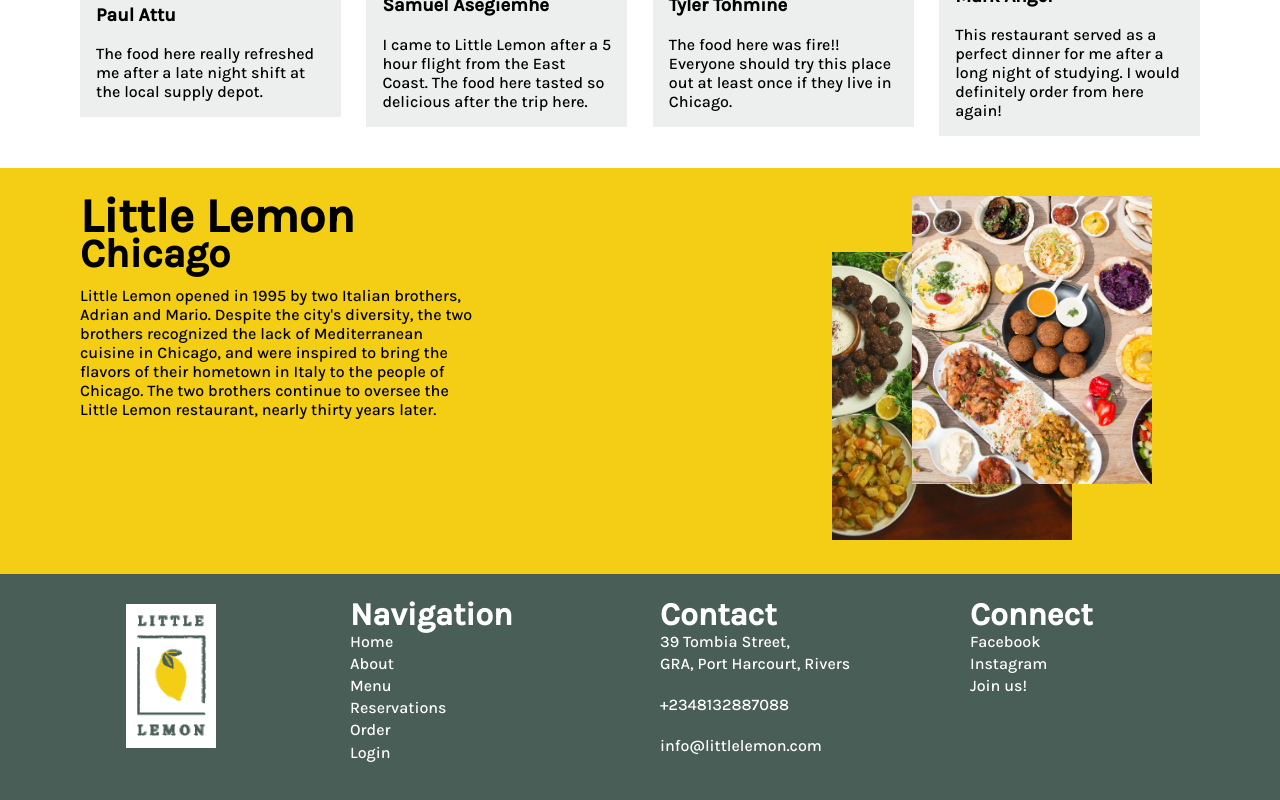
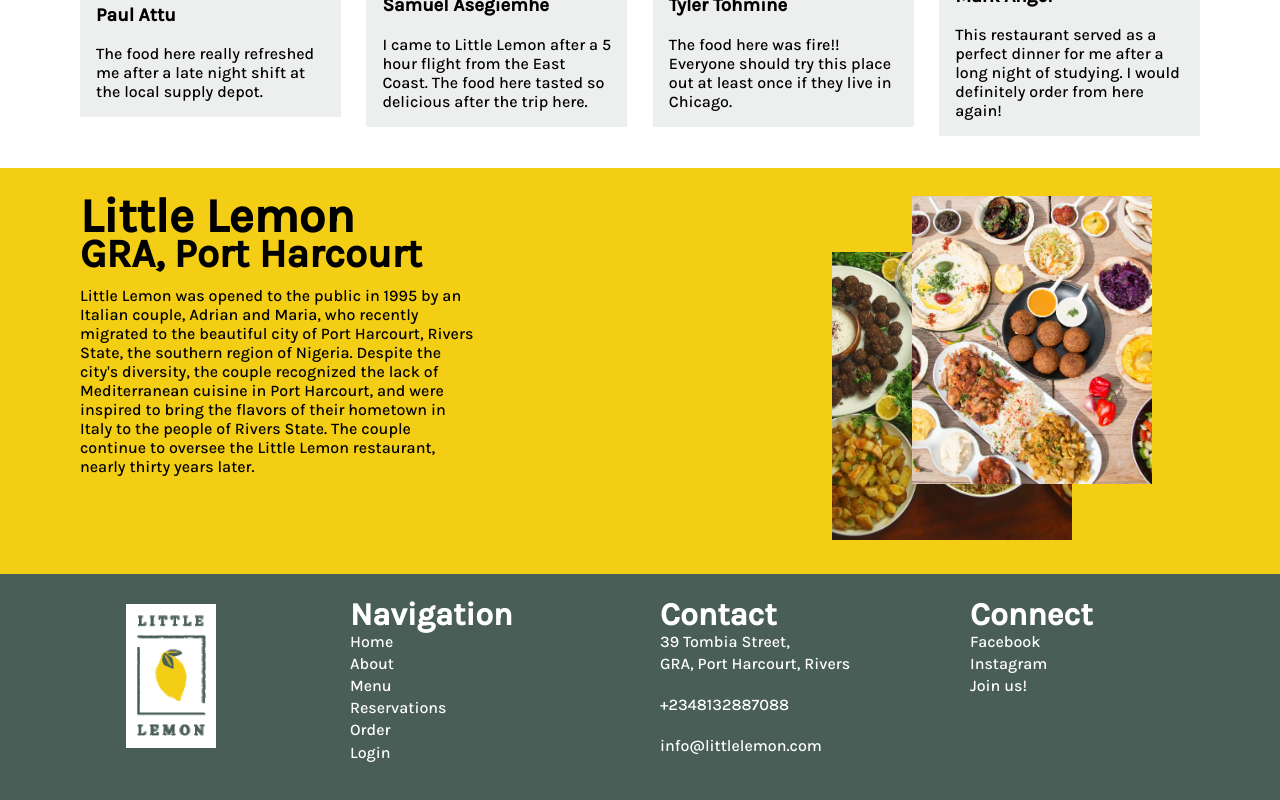
Before and after one commit to Zeelgabriels/meta-little_lemon_restaurant, a React (Create React App) app: page / in a window 1280 px wide. Shown: the part 1538-2338 px from the top of the page. Built offline with nearby package versions, Linux system fonts and the light colour scheme; a web font is replaced by a local one.

Commit message:
Adding little lemon capstone project to GitHub repo

```diff
--- a/src/components/pages/Confirmation.js
+++ b/src/components/pages/Confirmation.js
@@ -11,7 +11,7 @@
       <section className="reserve-header-text">
         <h1>Your Reservation is Confirmed!</h1>
         <h4>A confirmation message has been sent to your email.</h4>
-        <h4>Thanks for dining with us!</h4>
+        <h4>Thank you for dining with us!</h4>
       </section>
 
       <section className="redirect-buttons">
--- a/src/components/sections/headingPages/About.js
+++ b/src/components/sections/headingPages/About.js
@@ -3,10 +3,11 @@
         <article className="about-us">
             <section className="hero-text">
                 <h1>Little Lemon</h1>
-                <h2>Chicago</h2>
-                <p className="about-subtext">Little Lemon opened in 1995 by two Italian brothers, Adrian and Mario.
-                Despite the city's diversity, the two brothers recognized the lack of Mediterranean cuisine in Chicago,
-                and were inspired to bring the flavors of their hometown in Italy to the people of Chicago. The two brothers
+                <h2>GRA, Port Harcourt</h2>
+                <p className="about-subtext">Little Lemon was opened to the public in 1995 by an Italian couple, Adrian and Maria,
+                who recently migrated to the beautiful city of Port Harcourt, Rivers State, the southern region of Nigeria.
+                Despite the city's diversity, the couple recognized the lack of Mediterranean cuisine in Port Harcourt,
+                and were inspired to bring the flavors of their hometown in Italy to the people of Rivers State. The couple
                 continue to oversee the Little Lemon restaurant, nearly thirty years later.</p>
             </section>
 
```
